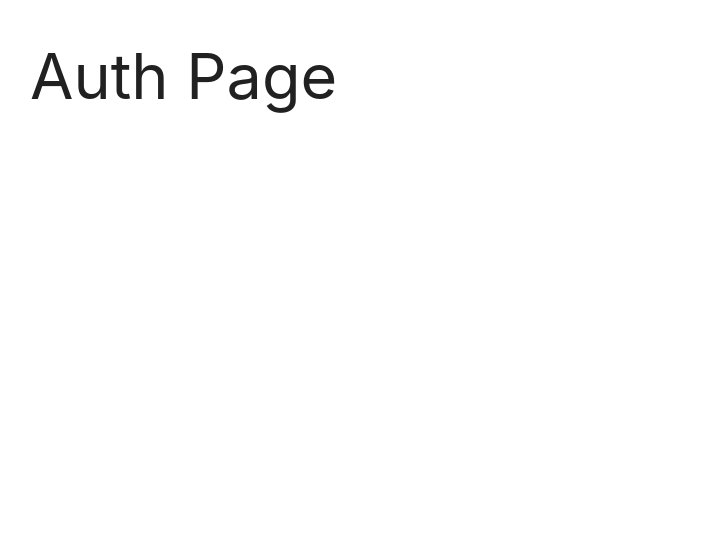
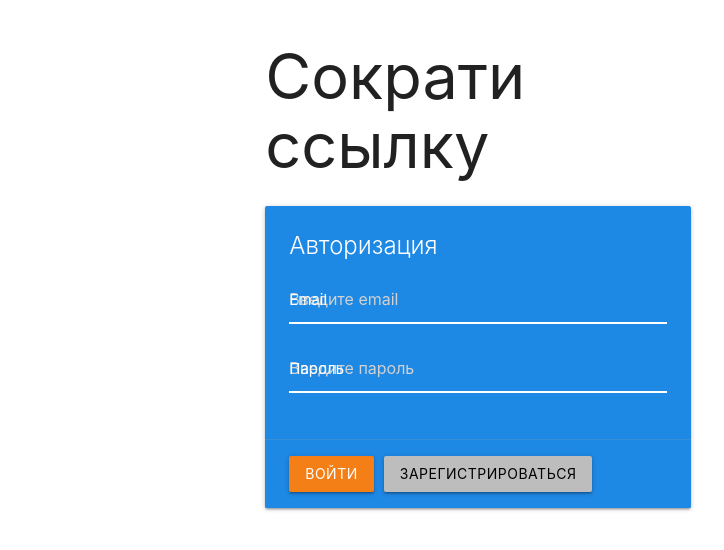
Before and after one commit to SergeyYakimov/links-app, a React (Create React App) app in the folder client/: page / in a window 1280 px wide. Shown: the top 550 px of the page, without its empty margins (162-886 px from the left). Built offline with nearby package versions, Linux system fonts and the light colour scheme.

Commit message:
Made authPage

```diff
--- a/client/src/index.css
+++ b/client/src/index.css
@@ -1 +1,19 @@
 @import '~materialize-css/dist/css/materialize.min.css';
+
+input.yellow-input {
+    border-bottom: 1px solid #fff!important;
+    box-shadow: 0 1px 0 0 #fff!important;
+}
+
+input.yellow-input + label {
+    color: #fff!important;
+}
+
+input.yellow-input:focus + label {
+    color: #ffeb3b!important;
+}
+
+input.yellow-input:focus {
+    border-bottom: 1px solid #ffeb3b!important;
+    box-shadow: 0 1px 0 0 #ffeb3b!important;
+}
--- a/client/src/pages/AuthPage.js
+++ b/client/src/pages/AuthPage.js
@@ -1,9 +1,52 @@
-import React from 'react'
+import React, {useState} from 'react'
 
 export const AuthPage = () => {
+  const [form, setForm] = useState({
+    email: '', password: ''
+  })
+
+  const changeHandler = event => {
+    setForm({...form, [event.target.name]:event.target.value})
+  }
+
   return (
-    <div>
-      <h1>Auth Page</h1>
+    <div className="row">
+      <div className="col s6 offset-s3">
+        <h1>Сократи ссылку</h1>
+        <div className="card blue darken-1">
+          <div className="card-content white-text">
+            <span className="card-title">Авторизация</span>
+            <div>
+              <div className="input-field">
+                <input
+                  placeholder="Введите email"
+                  id="email"
+                  type="text"
+                  name="email"
+                  className="yellow-input"
+                  onChange={changeHandler}
+                />
+                <label htmlFor="email">Email</label>
+              </div>
+              <div className="input-field">
+                <input
+                  placeholder="Введите пароль"
+                  id="password"
+                  type="password"
+                  name="password"
+                  className="yellow-input"
+                  onChange={changeHandler}
+                />
+                <label htmlFor="password">Пароль</label>
+              </div>
+            </div>
+          </div>
+          <div className="card-action">
+            <button className="btn yellow darken-4" style={{marginRight: 10}}>Войти</button>
+            <button className="btn grey lighten-1 black-text">Зарегистрироваться</button>
+          </div>
+        </div>
+      </div>
     </div>
   )
 }
```
